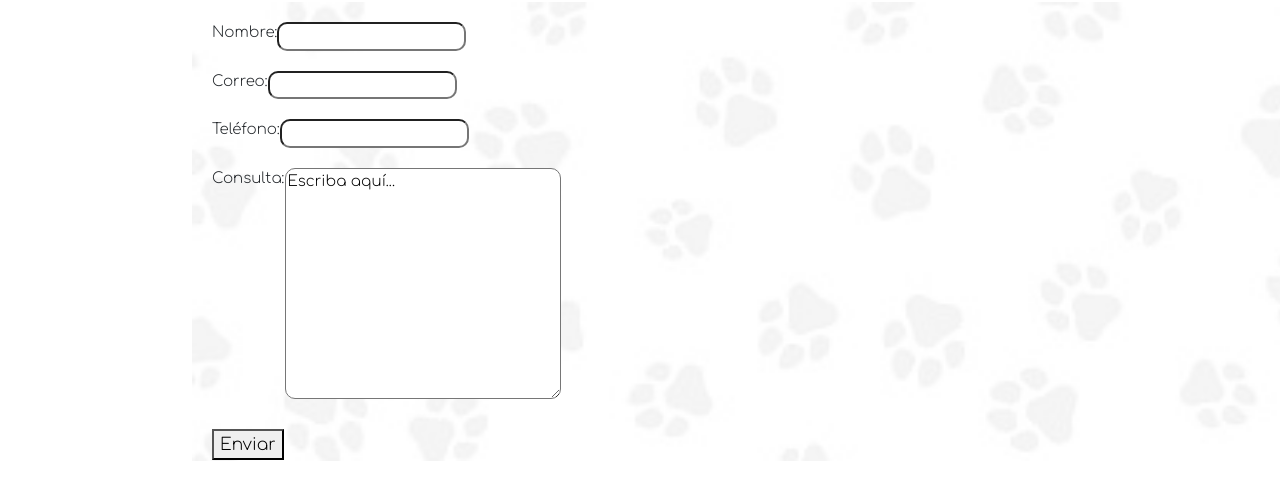
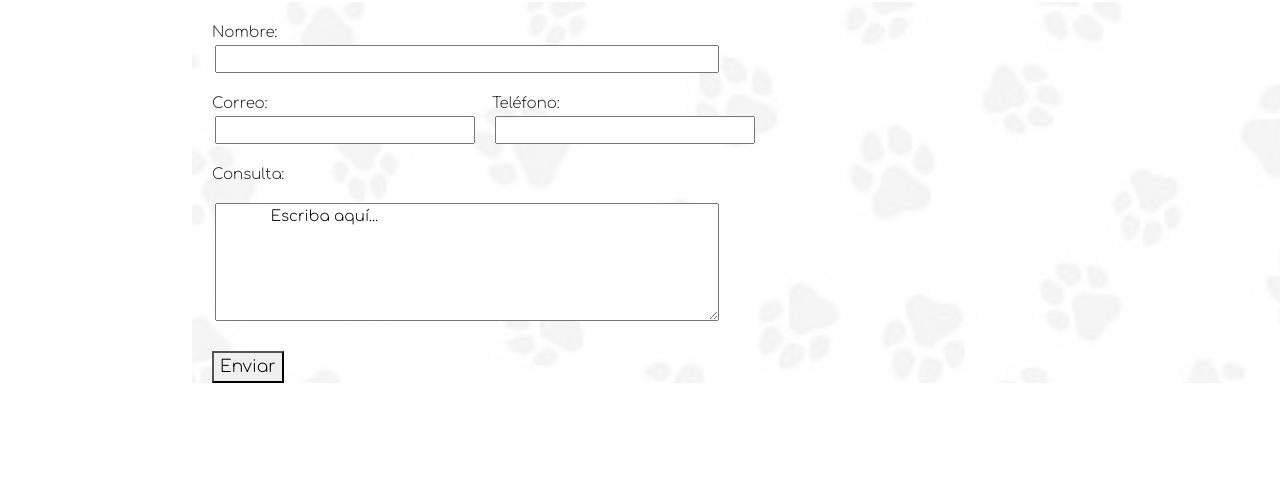
Before and after one commit to VanePizzuti89/PreEntrega2-Pizzuti, a website: page contacto.html in a window 1280 px wide. Shown: the part 222-704 px from the top of the page. Drawn offline with nearby package versions, Linux system fonts and the light colour scheme.

Commit message:
Cambios en el formulario

```diff
--- a/contacto.html
+++ b/contacto.html
@@ -43,6 +43,7 @@
             <label for="Nombre">Nombre:</label>
             <input class="hijo-formulario" type="text" id="Nombre" />
           </div>
+          <div class="campos-juntos">
             <div class="padre-formulario">
               <label for="email">Correo:</label>
               <input class="hijo-formulario" type="email" id="E-mail" />
@@ -51,14 +52,17 @@
               <label for="telefono">Teléfono:</label>
               <input class="hijo-formulario" type="number" id="teléfono" />
             </div>
+
+          </div>
+
           <div class="padre-formulario">
             <p>Consulta:</p>
             <textarea
               class="hijo-formulario"
               name="consulta"
               id=""
-              cols="30"
-              rows="10"
+              cols="35"
+              rows="5"
             >
             Escriba aquí...</textarea
             >
--- a/scss/estilos.scss
+++ b/scss/estilos.scss
@@ -69,7 +69,7 @@ a:hover {
 
 .imagprincipal {
     padding-top: 60px;
-    margin-left: 340px;
+    margin: 5% 15%;
 }
 
 .claz {
@@ -256,13 +256,24 @@ legend{
 
 .padre-formulario {
     display: flex;
+    flex-direction: column;
     padding-top: 20px;
     margin-left: 20px;
     font-size: 15px;
 }
 
 .hijo-formulario {
-    border-radius: 10px;
+    border-radius: 5px grey;
+    margin-left: 3px;
+    width: 40%;
+}
+
+.campos-juntos{
+    display: flex;
+    .hijo-formulario{
+        width: 100%;
+        padding-left: 70px;
+    }
 }
 
 .boton-form {
```
Also changed, not shown: index.html (+0 -2 lines), css/estilos.css, 1 other file. Lines whose indentation alone changed are shown as unchanged.
